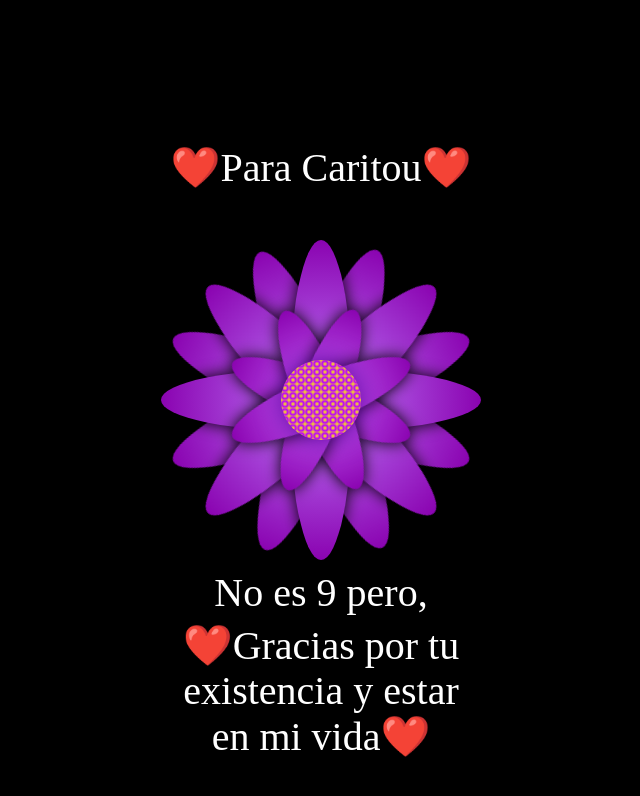
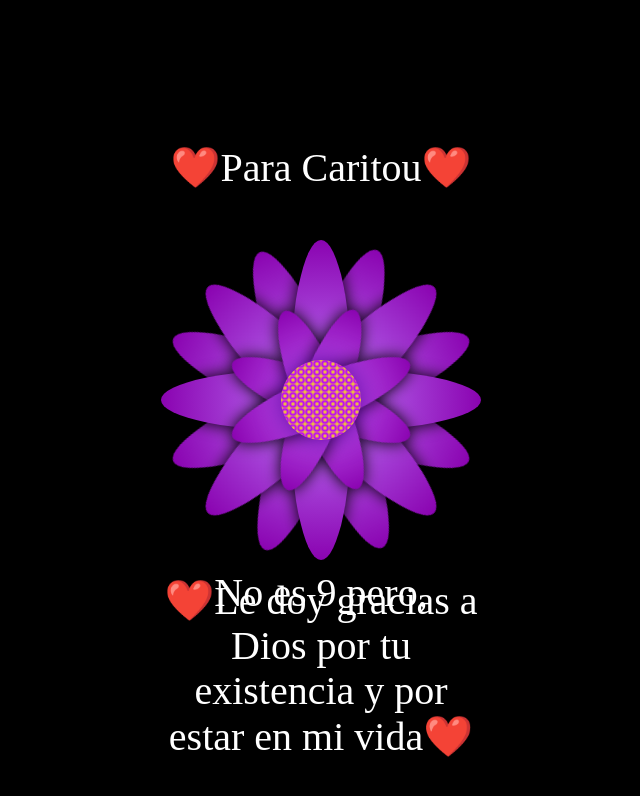
Before and after one commit to dazzlevar/dazzlevar.github.io, a plain HTML site: page index.html in a window 1280 px wide. Shown: the whole page, without its empty margins (319-959 px from the left). Drawn offline with Linux system fonts and the light colour scheme.

Commit message:
Update index.html

```diff
--- a/index.html
+++ b/index.html
@@ -38,7 +38,7 @@
     <div class="Petal3 p4">
     </div>
     <p class="text-below">No es 9 pero,</p>
-    <p class="text-below2">❤️Gracias por tu existencia y estar en mi vida❤️</p>
+    <p class="text-below2">❤️Le doy gracias a Dios por tu existencia y por estar en mi vida❤️</p>
 </div>
 <div></div>
 </body>
```
